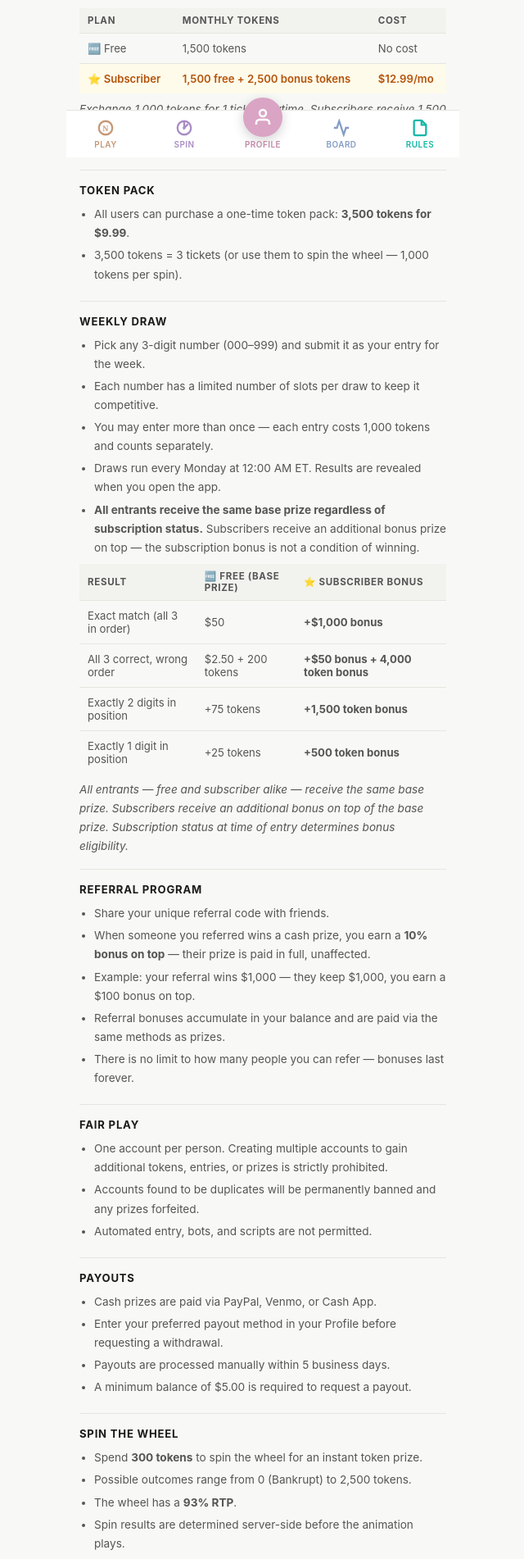
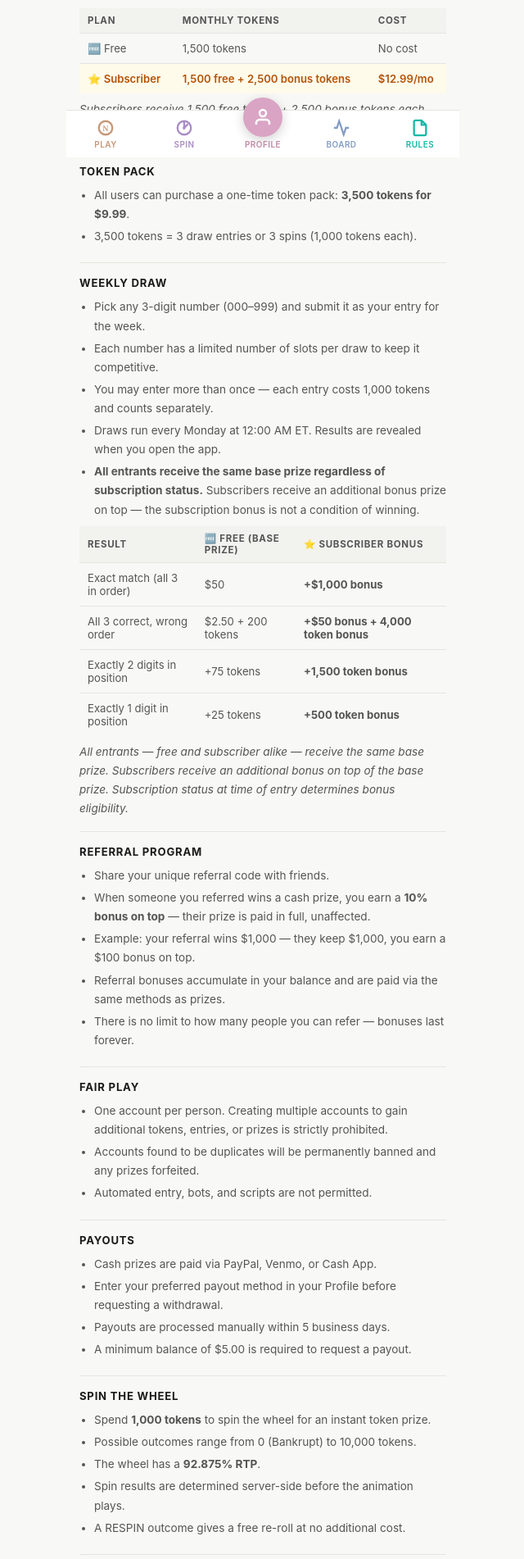
Before and after one commit to salumastake-code/numble-react, a React (Vite) app: page /rules in a window 1280 px wide. Shown: the part 608-2510 px from the top of the page at 82% size, without its empty margins (319-959 px from the left). Built offline with nearby package versions, Linux system fonts and the light colour scheme; no server answers; sample sign-in values are in the browser's storage.

Commit message:
Fix Rules copy: spin cost, max outcome, RTP, token pack wording, duplicate note

```diff
--- a/src/pages/Rules.jsx
+++ b/src/pages/Rules.jsx
@@ -56,13 +56,13 @@ export default function Rules() {
               </tr>
             </tbody>
           </table>
-          <p className="rules-note">Exchange 1,000 tokens for 1 ticket anytime. Subscribers receive 1,500 free tokens + 2,500 bonus tokens each month. Exchange 1,000 tokens for 1 ticket anytime.</p>
+          <p className="rules-note">Subscribers receive 1,500 free tokens + 2,500 bonus tokens each month. Exchange 1,000 tokens for 1 ticket anytime.</p>
         </Section>
 
         <Section title="Token Pack">
           <ul>
             <li>All users can purchase a one-time token pack: <strong>3,500 tokens for $9.99</strong>.</li>
-            <li>3,500 tokens = 3 tickets (or use them to spin the wheel — 1,000 tokens per spin).</li>
+            <li>3,500 tokens = 3 draw entries or 3 spins (1,000 tokens each).</li>
           </ul>
         </Section>
 
@@ -118,9 +118,9 @@ export default function Rules() {
 
         <Section title="Spin the Wheel">
           <ul>
-            <li>Spend <strong>300 tokens</strong> to spin the wheel for an instant token prize.</li>
-            <li>Possible outcomes range from 0 (Bankrupt) to 2,500 tokens.</li>
-            <li>The wheel has a <strong>93% RTP</strong>.</li>
+            <li>Spend <strong>1,000 tokens</strong> to spin the wheel for an instant token prize.</li>
+            <li>Possible outcomes range from 0 (Bankrupt) to 10,000 tokens.</li>
+            <li>The wheel has a <strong>92.875% RTP</strong>.</li>
             <li>Spin results are determined server-side before the animation plays.</li>
             <li>A RESPIN outcome gives a free re-roll at no additional cost.</li>
           </ul>
```
